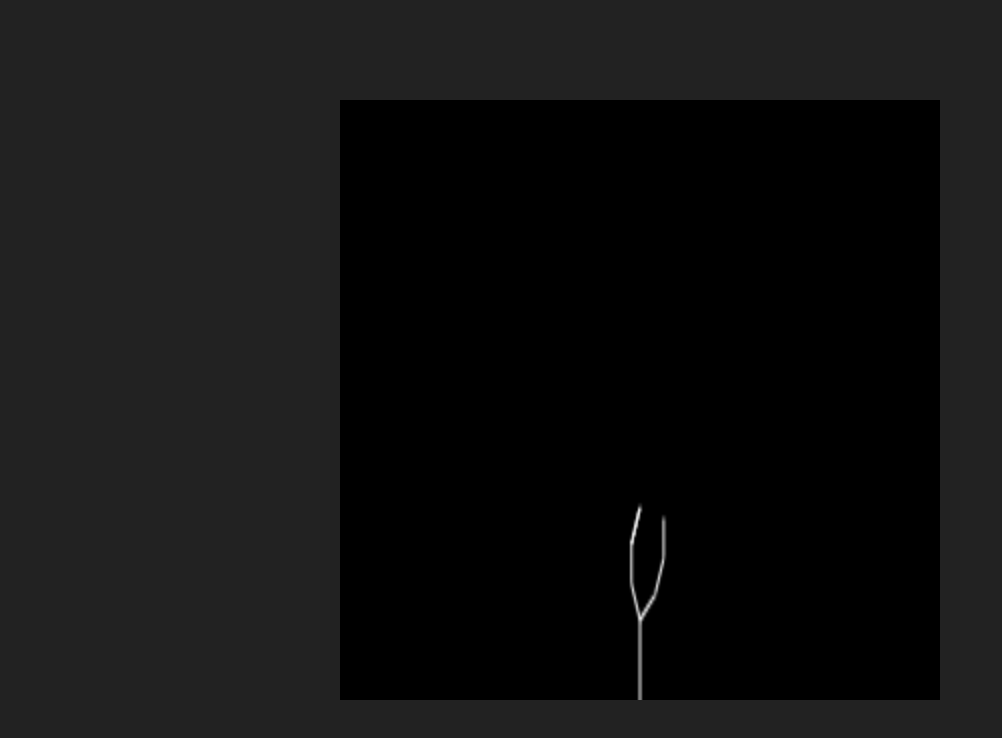
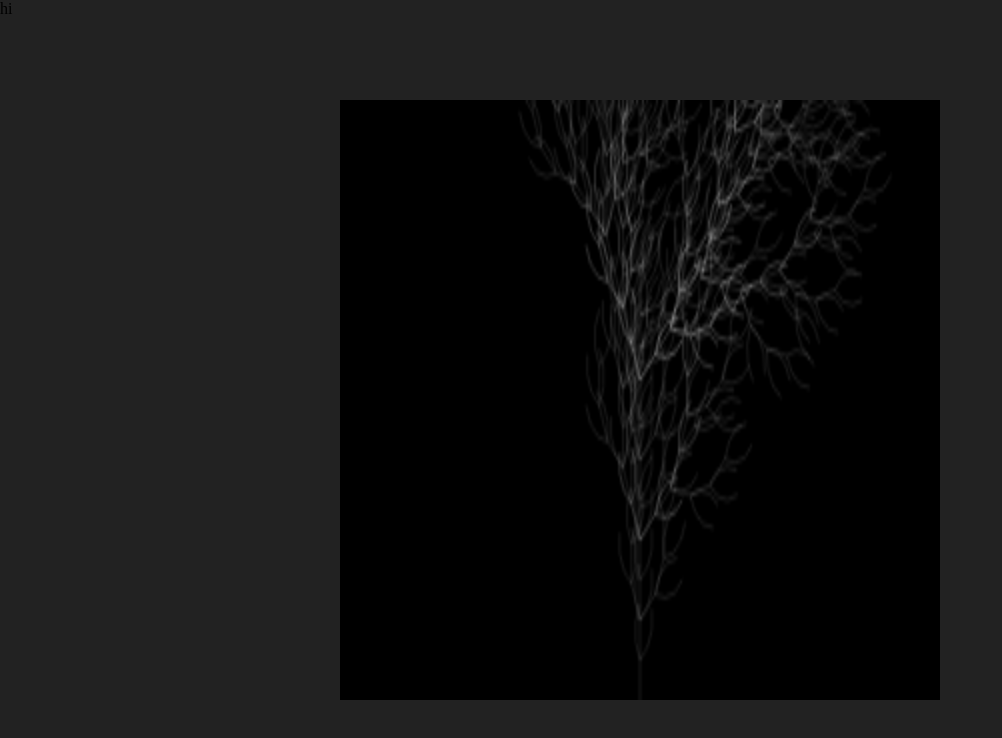
Before and after one commit to WashingtonYandun/NaturalTree.js, a plain HTML site: page index.html in a window 1280 px wide. Shown: the whole page, without its empty margins (0-1002 px from the left). Drawn offline with Linux system fonts and the light colour scheme.

Commit message:
l-system completed, i just want the text that generates the tree appears in the back of the canvas

```diff
--- a/css/style.css
+++ b/css/style.css
@@ -4,16 +4,17 @@
     box-sizing: border-box;
     overflow: hidden;
 }
-.container {
+#container {
+    position: relative;
     width: 100vw;
     height: 100vh;
-    display: flex;
-    flex-direction: column;
-    justify-content: center;
-    align-items: center;
     background-color: #222;
 }
 #canvas {
+    position: fixed;
+    top: 50%;
+    left: 50%;
+    transform: translate(-50%, -50%);
     width: 600px;
     height: 600px;
     background-color: #000;
--- a/index.html
+++ b/index.html
@@ -9,7 +9,8 @@
         <script src="js/script.js" defer></script>
     </head>
     <body>
-        <div class="container">
+        <div id="container">
+            hi
             <canvas id="canvas"> </canvas>
         </div>
     </body>
--- a/js/script.js
+++ b/js/script.js
@@ -1,9 +1,11 @@
 const canvas = document.getElementById("canvas");
 const ctx = canvas.getContext("2d");
+const container = document.getElementById("container");
 
+let maxIterations = 4;
 let axiom = "F";
 let stringSystem = axiom;
-let rules = [
+const rules = [
     {
         a: "F",
         b: "FF+[+F-F-F]-[-F+F+F]",
@@ -49,8 +51,8 @@ const draw = () => {
     for (let i = 0; i < stringSystem.length; i++) {
         let current = stringSystem[i];
         if (current === "F") {
-            drawLine(0, 0, 0, -10, "white", 1);
-            ctx.translate(0, -10);
+            drawLine(0, 0, 0, -5, "#ffffff", 0.1);
+            ctx.translate(0, -5);
         } else if (current === "+") {
             ctx.rotate((Math.PI * 25) / 180);
         } else if (current === "-") {
@@ -65,7 +67,10 @@ const draw = () => {
 };
 
 const main = () => {
-    generate();
+    for (let i = 0; i < 4; i++) {
+        generate();
+    }
+    //container.textContent = stringSystem;
     draw();
 };
 
```
